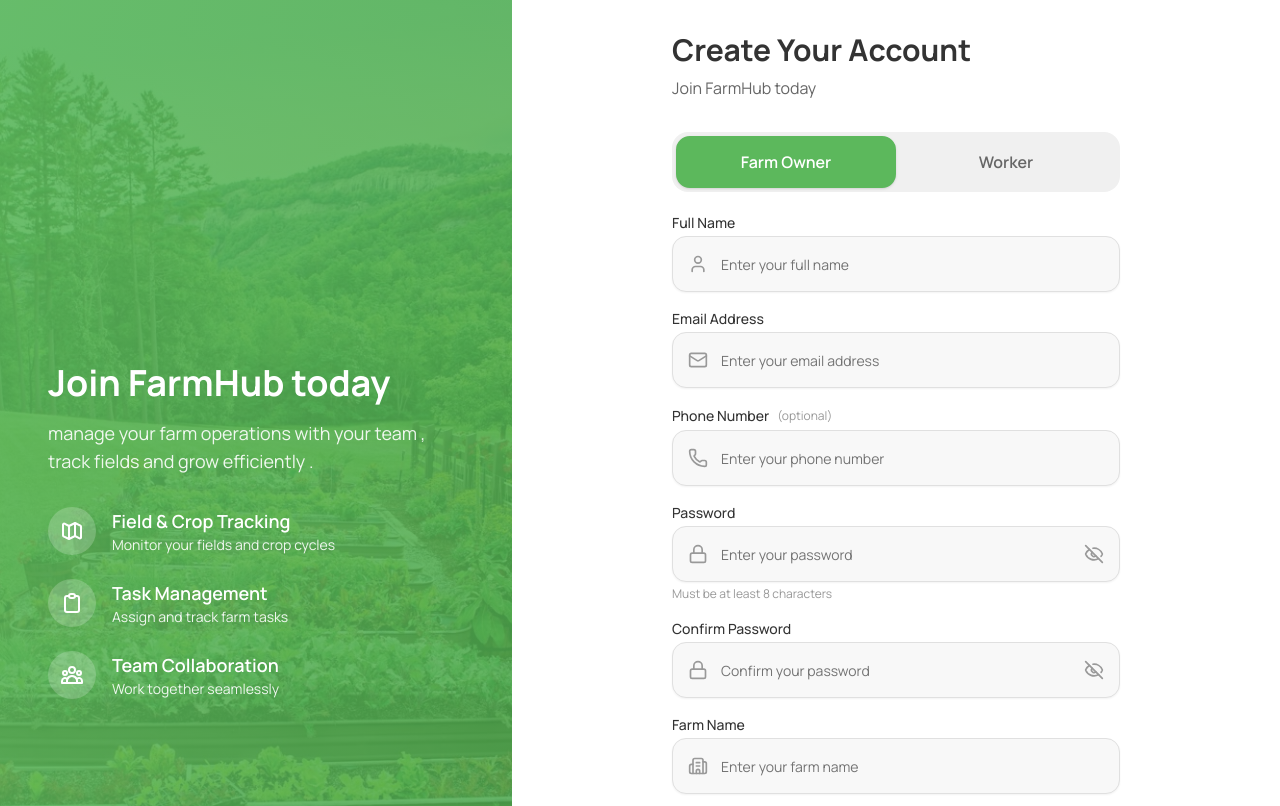
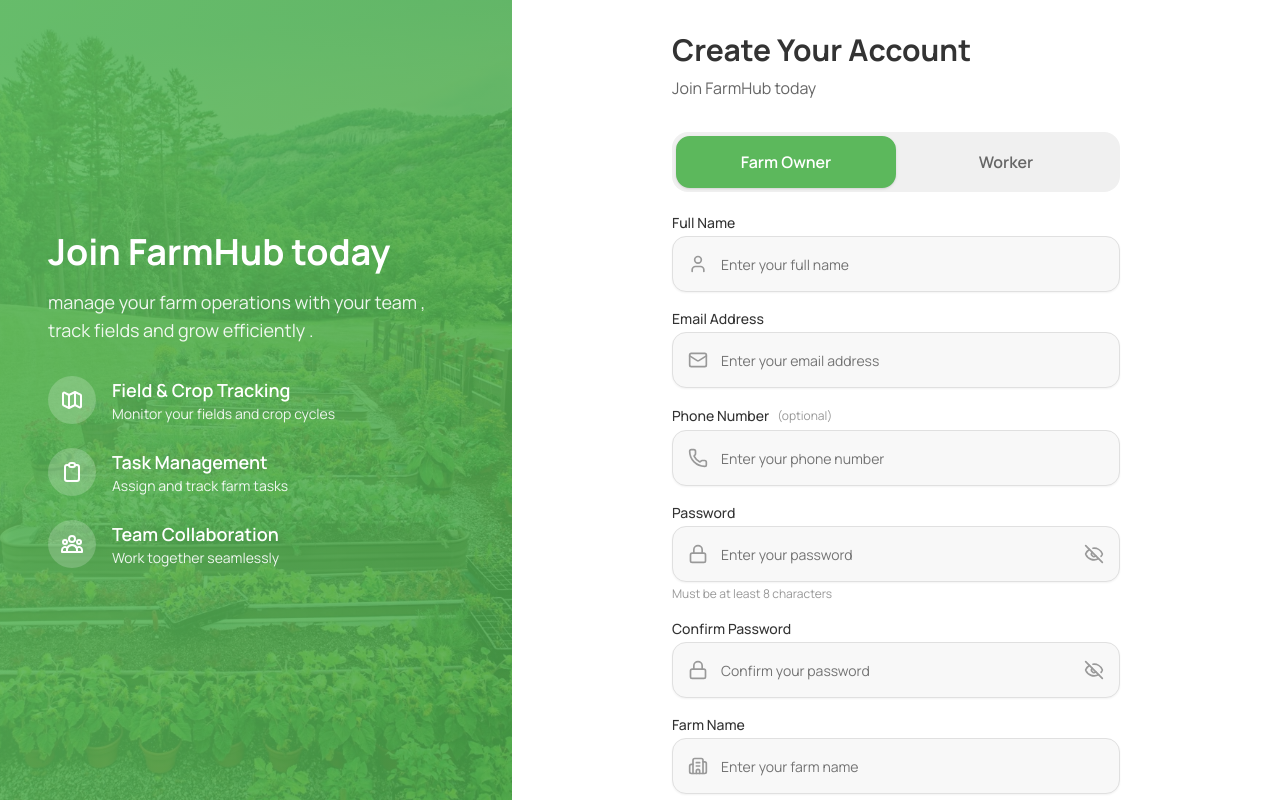
Before and after one commit to AfafKhadraoui/FarmHub, a Next.js app in the folder frontend/: page /register in a window 1280 px wide. Shown: the top 806 px of the page. Built offline with nearby package versions, Linux system fonts and the light colour scheme; no server answers.

Commit message:
prevent left panel movement on login/register pages

```diff
--- a/frontend/src/components/auth/AuthPanelLeft.tsx
+++ b/frontend/src/components/auth/AuthPanelLeft.tsx
@@ -5,7 +5,7 @@ import React from 'react';
 export function AuthPanelLeft({ mode }: { mode: 'login' | 'register' }) {
   return (
     <div
-      className="hidden lg:flex min-h-screen lg:flex-col lg:justify-center lg:w-2/5 relative overflow-hidden text-white"
+      className="hidden lg:flex lg:fixed lg:left-0 lg:top-0 lg:bottom-0 lg:w-2/5 flex-col justify-center relative overflow-hidden text-white"
       style={{
         backgroundImage: "url('/images/farm.jpg')",
         backgroundSize: "cover",
--- a/frontend/src/components/auth/LoginForm.tsx
+++ b/frontend/src/components/auth/LoginForm.tsx
@@ -55,7 +55,7 @@ export function LoginForm() {
       <AuthPanelLeft mode="login" />
 
       {/* Right Panel - Login Form */}
-      <div className="flex-1 flex items-center justify-center p-8 bg-white">
+      <div className="flex-1 lg:ml-[40%] flex items-center justify-center p-8 bg-white min-h-screen">
         <div className="w-full max-w-md">
           <div className="mb-8">
             <h2 className="text-3xl font-bold text-[#333333] mb-2">Login to Your Account</h2>
--- a/frontend/src/components/auth/RegisterForm.tsx
+++ b/frontend/src/components/auth/RegisterForm.tsx
@@ -180,7 +180,7 @@ export function RegisterForm() {
     <div className="flex min-h-screen">
       <AuthPanelLeft mode="register" />
 
-      <div className="flex-1 flex items-center justify-center p-8 bg-white">
+      <div className="flex-1 lg:ml-[40%] flex items-center justify-center p-8 bg-white min-h-screen">
         <div className="w-full max-w-md">
           <div className="mb-8">
             <h2 className="text-3xl font-bold text-[#333333] mb-2">
```
